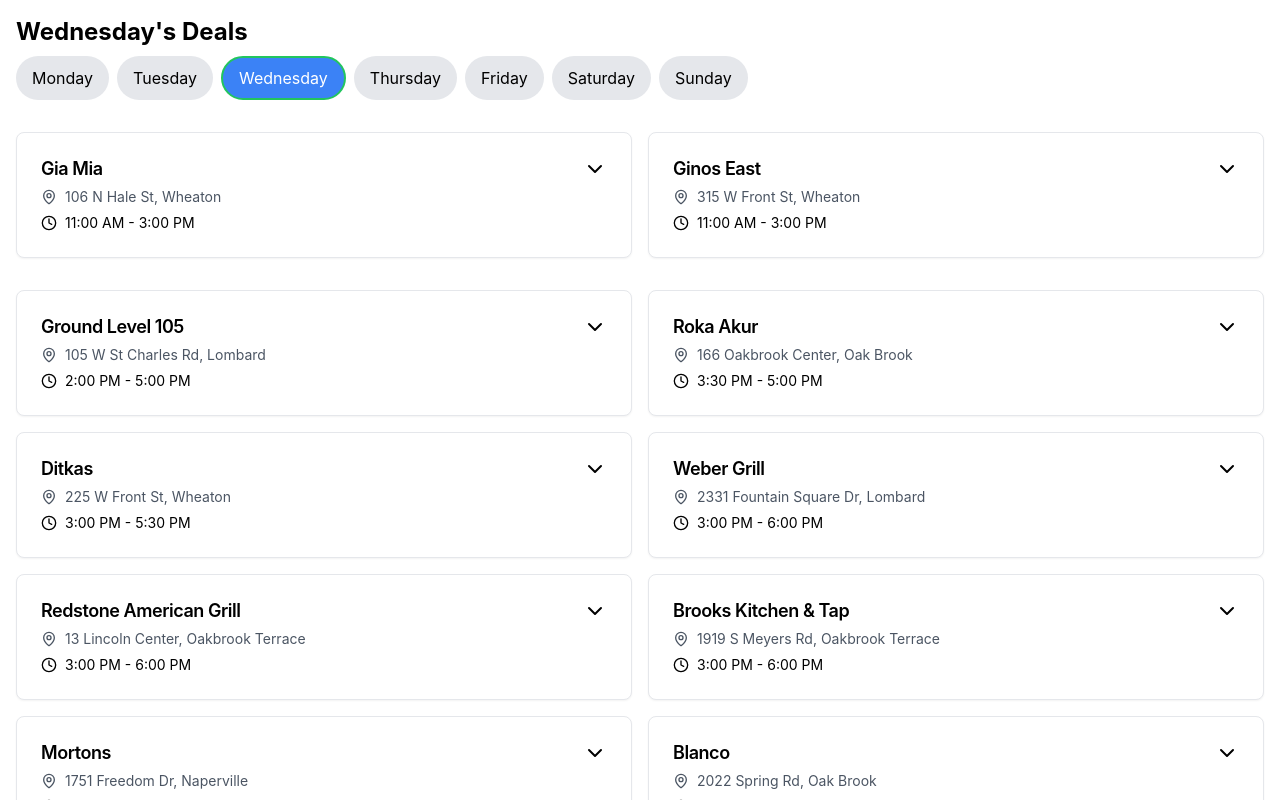
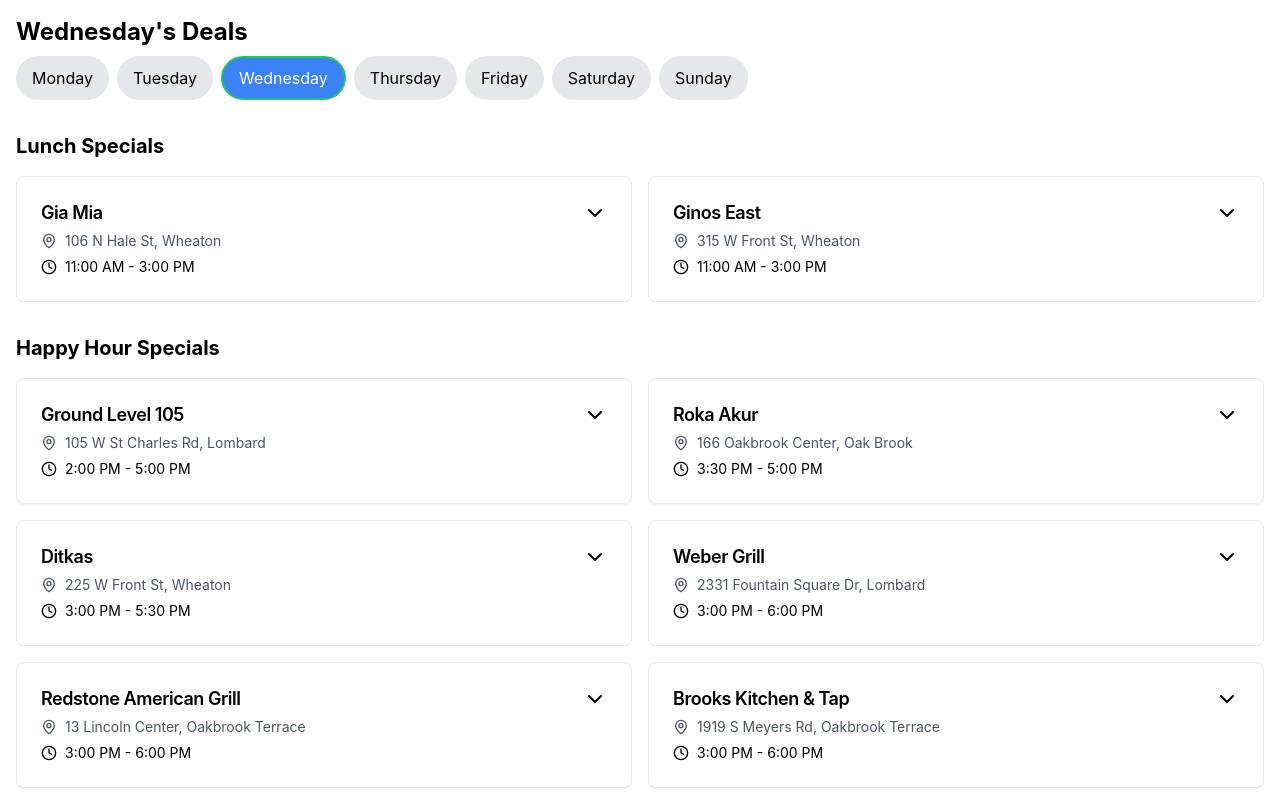
Before and after one commit to tonymoo90/deals, a React (Create React App) app: page / in a window 1280 px wide. Shown: the top 800 px of the page. Built offline with nearby package versions, Linux system fonts and the light colour scheme.

Commit message:
updated data

```diff
--- a/src/components/DailyDeals.jsx
+++ b/src/components/DailyDeals.jsx
@@ -103,6 +103,7 @@
 
     return (
       <div className="mb-8">
+        <h2 className="text-xl font-bold mb-4">{title}</h2>
         <div className="grid grid-cols-1 md:grid-cols-2 gap-4">
           {sectionRestaurants.map((restaurant) => {
             const restaurantSchedule = schedules.find(s =>
```
